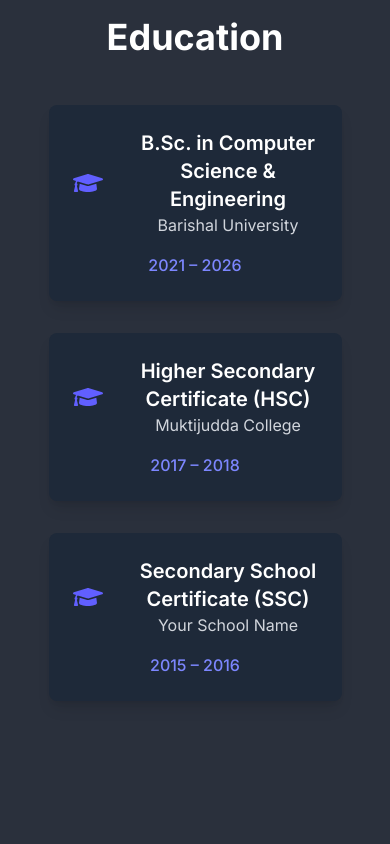
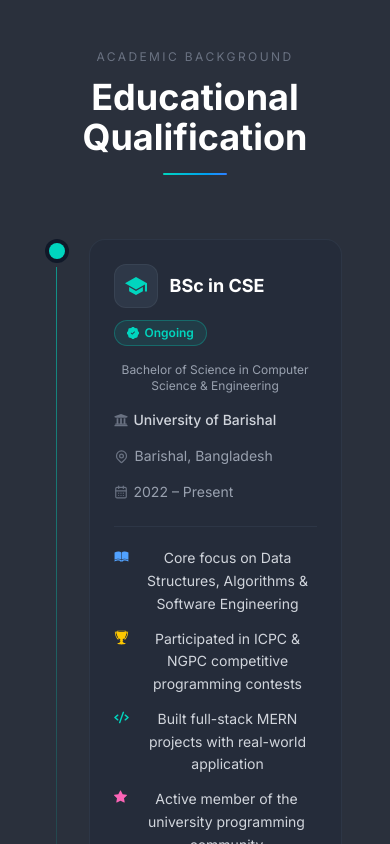
Before and after one commit to ekra024/Asmahul-web, a React (Vite) app: page / in a window 390 px wide. Shown: the part 4760-5604 px from the top of the page. Built offline with nearby package versions, Linux system fonts and the light colour scheme.

Commit message:
update education

```diff
--- a/package.json
+++ b/package.json
@@ -15,7 +15,7 @@
     "match-sorter": "^8.2.0",
     "react": "^19.2.0",
     "react-dom": "^19.2.0",
-    "react-icons": "^5.5.0",
+    "react-icons": "^5.6.0",
     "react-router-dom": "^7.12.0",
     "sort-by": "^1.2.0",
     "tailwindcss": "^4.1.18",
--- a/src/components/Navbar.jsx
+++ b/src/components/Navbar.jsx
@@ -7,7 +7,7 @@ import { FiMenu, FiX } from 'react-icons/fi';
 const navItems = [
   {path: "#hero" , label: "Home" },
   {path:"#links", label:"Links"},
-  { path: "#about", label: "About" },
+  { path: "#about", label: "About Me" },
   { path: "#skills", label: "Skills" },
   { path: "#education", label: "Education" },
   { path: "#portfolio", label: "Projects" },
--- a/src/pages/Home/Education.jsx
+++ b/src/pages/Home/Education.jsx
@@ -1,57 +1,148 @@
-import React from "react";
-import { FaGraduationCap } from "react-icons/fa";
+import { HiAcademicCap } from 'react-icons/hi';
+import { MdLocationOn, MdCalendarToday } from 'react-icons/md';
+import { FaUniversity } from 'react-icons/fa';
+import { IoSchoolSharp } from 'react-icons/io5';
+import { BsStarFill, BsPatchCheckFill } from 'react-icons/bs';
+import { GiOpenBook, GiTrophy } from 'react-icons/gi';
+import { TbCertificate, TbMapPin } from 'react-icons/tb';
+import { PiCodeBold } from 'react-icons/pi';
+import { LuCalendarDays } from 'react-icons/lu';
 
 const educationData = [
   {
-    degree: "B.Sc. in Computer Science & Engineering",
-    institution: "Barishal University",
-    year: "2021 – 2026",
-    details:
-      "Focused on software engineering, data structures, and web development.",
+    degree: 'Bachelor of Science in Computer Science & Engineering',
+    shortDegree: 'BSc in CSE',
+    institution: 'University of Barishal',
+    location: 'Barishal, Bangladesh',
+    duration: '2022 – Present',
+    status: 'Ongoing',
+    statusColor: 'text-teal-400 bg-teal-400/10 border-teal-400/30',
+    dotColor: 'bg-teal-400',
+    lineColor: 'from-teal-400/60 to-transparent',
+    highlights: [
+      {
+        icon: <GiOpenBook size={15} className="text-blue-400 mt-0.5 shrink-0" />,
+        text: 'Core focus on Data Structures, Algorithms & Software Engineering',
       },
       {
-    degree: "Higher Secondary Certificate (HSC)",
-    institution: "Muktijudda College",
-    year: "2017 – 2018",
-    details: "Major: Science | GPA: 5.00",
+        icon: <GiTrophy size={15} className="text-yellow-400 mt-0.5 shrink-0" />,
+        text: 'Participated in ICPC & NGPC competitive programming contests',
       },
       {
-    degree: "Secondary School Certificate (SSC)",
-    institution: "Your School Name",
-    year: "2015 – 2016",
-    details: "Major: Science | GPA: 5.00",
+        icon: <PiCodeBold size={15} className="text-teal-400 mt-0.5 shrink-0" />,
+        text: 'Built full-stack MERN projects with real-world application',
+      },
+      {
+        icon: <BsStarFill size={13} className="text-pink-400 mt-0.5 shrink-0" />,
+        text: 'Active member of the university programming community',
+      },
+      {
+        icon: <TbCertificate size={15} className="text-purple-400 mt-0.5 shrink-0" />,
+        text: '7th semester student — on track to graduate in 2025',
+      },
+    ],
   },
 ];
 
 const Education = () => {
   return (
-    <section className="text-gray-100 py-16">
-      <div className="container mx-auto px-4">
-        <h2 className="text-4xl font-bold text-white text-center mb-12">
-          Education
-        </h2>
+    <section className="py-24 text-gray-100">
+      <div className="container mx-auto px-4 max-w-4xl">
 
-        <div className="space-y-8">
+        {/* Section Header */}
+        <div className="text-center mb-16">
+          <p className="text-xs uppercase tracking-[0.2em] text-gray-500 mb-3">
+            Academic Background
+          </p>
+          <h2 className="text-4xl font-bold text-white">Educational Qualification</h2>
+          <div className="mt-4 mx-auto w-16 h-0.5 bg-linear-to-r from-teal-400 to-blue-500 rounded-full" />
+        </div>
+
+        {/* Timeline */}
+        <div className="relative flex flex-col gap-0">
           {educationData.map((edu, index) => (
+            <div key={index} className="relative flex gap-6 md:gap-10">
+
+              {/* Timeline spine */}
+              <div className="flex flex-col items-center">
                 <div
-              key={index}
-              className="flex flex-col md:flex-row md:items-center md:justify-between bg-gray-800 p-6 rounded-lg shadow-lg hover:shadow-xl transition-shadow duration-300"
-            >
-              <div className="flex items-center md:items-start  mb-4 md:mb-0">
-                <div className="md:mr-4 mr-9">
-                  <FaGraduationCap size={30} className="text-indigo-500" />
+                  className={`w-4 h-4 rounded-full ${edu.dotColor} ring-4 ring-gray-900 mt-1 z-10 shrink-0`}
+                />
+                <div className={`flex-1 w-px bg-linear-to-b ${edu.lineColor} mt-2`} />
               </div>
-                <div className="">
-                  <h3 className=" text-xl font-semibold text-white">
+
+              {/* Card */}
+              <div className="flex-1 pb-12">
+                <div className="group p-6 md:p-8 rounded-2xl border border-gray-700/50 bg-gray-800/40 hover:border-gray-600/60 hover:bg-gray-800/60 transition-all duration-300">
+
+                  {/* Top row */}
+                  <div className="flex flex-wrap items-start justify-between gap-3 mb-4">
+                    <div className="flex items-center gap-3">
+                      {/* Icon badge — IoSchoolSharp from react-icons/io5 */}
+                      <div className="p-2.5 rounded-xl bg-gray-700/60 border border-gray-600/40">
+                        <IoSchoolSharp size={22} className="text-teal-400" />
+                      </div>
+                      <div>
+                        <h3 className="text-lg md:text-xl font-bold text-white leading-snug">
+                          {edu.shortDegree}
+                        </h3>
+                        <p className="text-xs text-gray-400 mt-0.5 hidden md:block">
                           {edu.degree}
-                  </h3>
-                  <p className="text-gray-300">{edu.institution}</p>
+                        </p>
                       </div>
                     </div>
-              <div className="text-indigo-400 font-medium">{edu.year}</div>
+
+                    {/* Status badge — BsPatchCheckFill from react-icons/bs */}
+                    <span
+                      className={`flex items-center gap-1.5 text-xs font-semibold px-3 py-1 rounded-full border ${edu.statusColor}`}
+                    >
+                      <BsPatchCheckFill size={12} />
+                      {edu.status}
+                    </span>
+                  </div>
+
+                  {/* Full degree mobile */}
+                  <p className="text-xs text-gray-400 mb-4 md:hidden">{edu.degree}</p>
+
+                  {/* Meta row */}
+                  <div className="flex flex-wrap gap-4 mb-6">
+                    {/* FaUniversity from react-icons/fa */}
+                    <div className="flex items-center gap-1.5 text-sm text-gray-300">
+                      <FaUniversity size={14} className="text-gray-500" />
+                      <span className="font-medium">{edu.institution}</span>
+                    </div>
+                    {/* TbMapPin from react-icons/tb */}
+                    <div className="flex items-center gap-1.5 text-sm text-gray-400">
+                      <TbMapPin size={15} className="text-gray-500" />
+                      <span>{edu.location}</span>
+                    </div>
+                    {/* LuCalendarDays from react-icons/lu */}
+                    <div className="flex items-center gap-1.5 text-sm text-gray-400">
+                      <LuCalendarDays size={14} className="text-gray-500" />
+                      <span>{edu.duration}</span>
+                    </div>
+                  </div>
+
+                  {/* Divider */}
+                  <div className="h-px bg-gray-700/50 mb-5" />
+
+                  {/* Highlights — each with its own icon */}
+                  <ul className="flex flex-col gap-3">
+                    {edu.highlights.map((point, i) => (
+                      <li key={i} className="flex items-start gap-2.5 text-sm text-gray-300 leading-relaxed">
+                        {point.icon}
+                        {point.text}
+                      </li>
+                    ))}
+                  </ul>
+
+                </div>
+              </div>
+
             </div>
           ))}
         </div>
+
       </div>
     </section>
   );
```
Also changed, not shown: 1 other file (tests, documents, lock files or other folders). Lines whose indentation alone changed are shown as unchanged.
